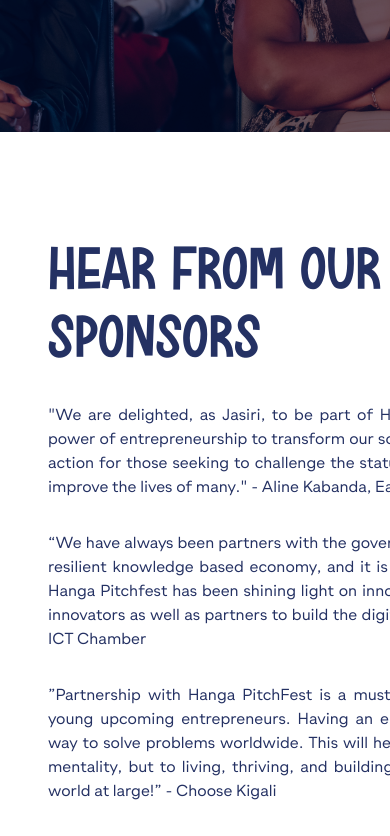
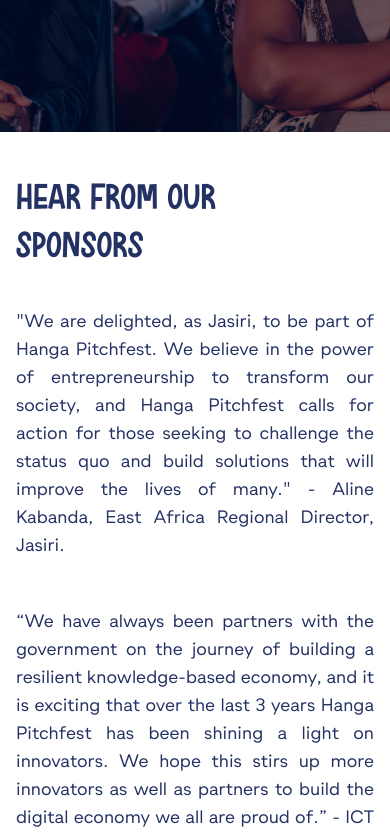
Before and after one commit to Pixeleye-Rwanda/HangaPitch-fest, a Vue app: page /about-us in a window 390 px wide. Shown: the part 1680-2516 px from the top of the page. Built offline with nearby package versions, Linux system fonts and the light colour scheme.

Commit message:
sponsor responsive

```diff
--- a/src/views/AboutPage.vue
+++ b/src/views/AboutPage.vue
@@ -68,37 +68,37 @@
             </div>
 
              <!-- section five  -->
-              <div class="ml-12 space-x-32 flex ">
-                <div class=" ">
-                  <div class="space-y-2 mt-28">
-                  <p class="text-6xl font-rockinsoda text-navy">HEAR FROM OUR </p>
-                  <p class="text-6xl font-rockinsoda text-navy">SPONSORS</p>
+             <div class="ml-4 mr-4 xl:mt-4 2xl:-mt-12 mlg:mr-10 md:ml-12 flex flex-col md:flex-row lg:space-x-16 items-start justify-between">
+              <div class="flex-1  mt-12 xl:mt-2 2xl:mt-60 md:mt-8 max-w-full md:max-w-[50%]">
+                <div class="space-y-2  md:mt-28 ">
+                  <p class="text-4xl md:text-7xl font-rockinsoda text-navy">HEAR FROM OUR </p>
+                  <p class="text-4xl md:text-7xl font-rockinsoda text-navy">SPONSORS</p>
                 </div>
 
-                <div class="mt-8">
-                  <div class=" text-justify space-y-8 w-[600px] ">
-                    <p class="text-navy font-gramatika text-md">"We are delighted, as Jasiri, to be part of Hanga Pitchfest,
-                       We believe in the power of entrepreneurship to transform our society and Hanga Pitchfest calls for action for
-                        those seeking to challenge the status quo and build solutions that will improve the lives of many."
-                      - Aline Kabanda, East Africa Regional Director, Jasiri.</p>
+                <div class="mt-10">
+                  <div class="text-justify space-y-12 w-full">
+                    <p class="text-navy font-gramatika text-lg md:text-md">
+                      "We are delighted, as Jasiri, to be part of Hanga Pitchfest. We believe in the power of entrepreneurship to transform our society, and Hanga Pitchfest calls for action for those seeking to challenge the status quo and build solutions that will improve the lives of many."
+                      - Aline Kabanda, East Africa Regional Director, Jasiri.
+                    </p>
 
-                    <p class="text-navy font-gramatika text-md ">“We have always been partners with the government  on the journey of building
-                       a resilient knowledge based economy, and it is exciting that over the last 3 years Hanga Pitchfest has been shining light on innovators,
-                        we hope this stirs up more innovators
-                       as well as partners to build the digital economy we all are proud of.” - ICT Chamber</p>
+                    <p class="text-navy font-gramatika text-lg md:text-md">
+                      “We have always been partners with the government on the journey of building a resilient knowledge-based economy, and it is exciting that over the last 3 years Hanga Pitchfest has been shining a light on innovators. We hope this stirs up more innovators as well as partners to build the digital economy we all are proud of.” - ICT Chamber
+                    </p>
 
-                    <p class="text-navy font-gramatika text-md"> ”Partnership with Hanga PitchFest is a must, as it is the only way to support young upcoming entrepreneurs.
-                       Having an entrepreneurial mindset is the only way to solve problems worldwide.
-                      This will help the youth to leave not a survival mentality, but to living, thriving, and building their country, continent, and the world at large!” - Choose Kigali</p>
-               </div>
+                    <p class="text-navy font-gramatika text-lg md:text-md">
+                      "Partnership with Hanga PitchFest is a must, as it is the only way to support young upcoming entrepreneurs. Having an entrepreneurial mindset is the only way to solve problems worldwide. This will help the youth to move from a survival mentality to thriving and building their country, continent, and the world at large!" - Choose Kigali
+                    </p>
+                  </div>
                 </div>
               </div>
 
-                <div class=" h-[500px] mt-32 flex-shrink-0">
-                  <img src="../assets/speakerP.jpg" class="w-full h-full object-cover ">
-                </div>
+              <div class="flex-1 h-[300px] sm:mt-10 md:h-auto  md:mt-32 xl:mt-36 2xl:mt-52 max-w-full md:max-w-[50%]">
+                <img src="../assets/speakerP.jpg" class="w-full mt-10 h-full  object-cover">
+              </div>
+            </div>
 
-              </div>
+
 
               <!-- section six  -->
 
```
